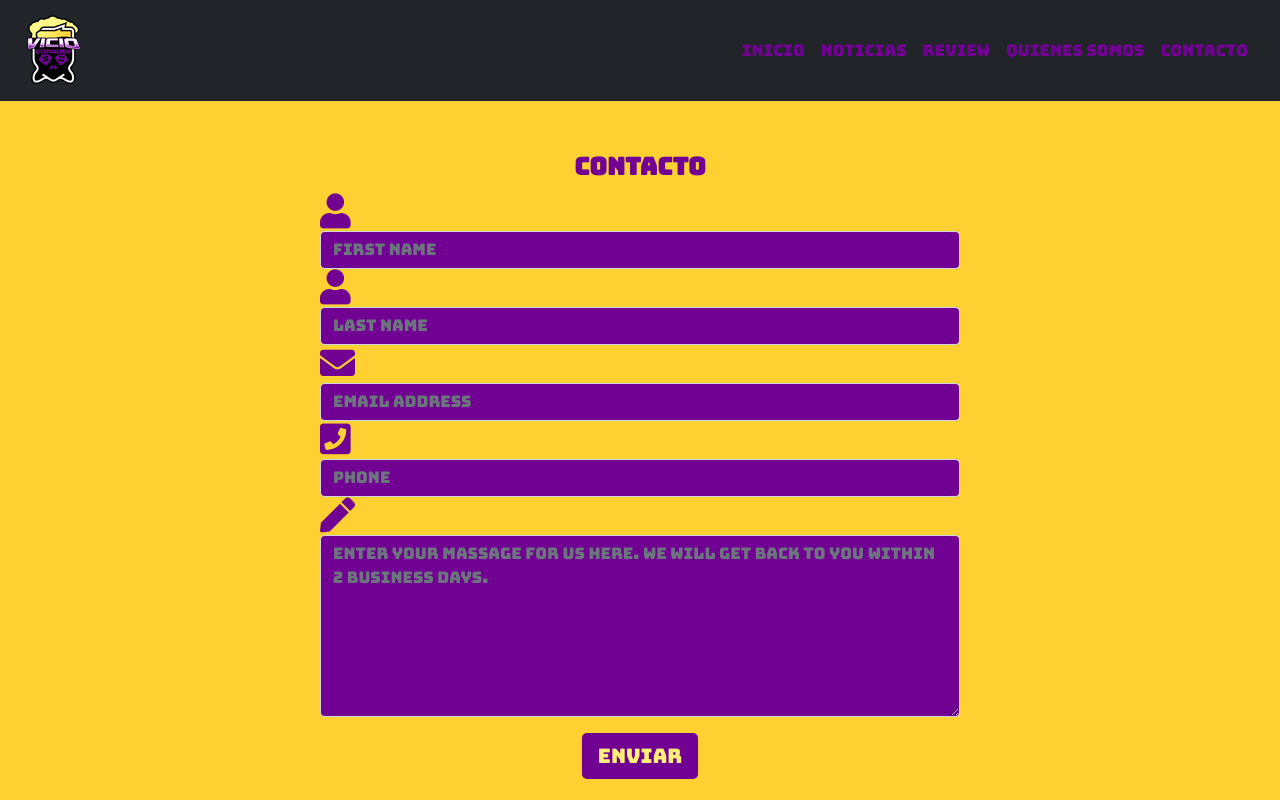
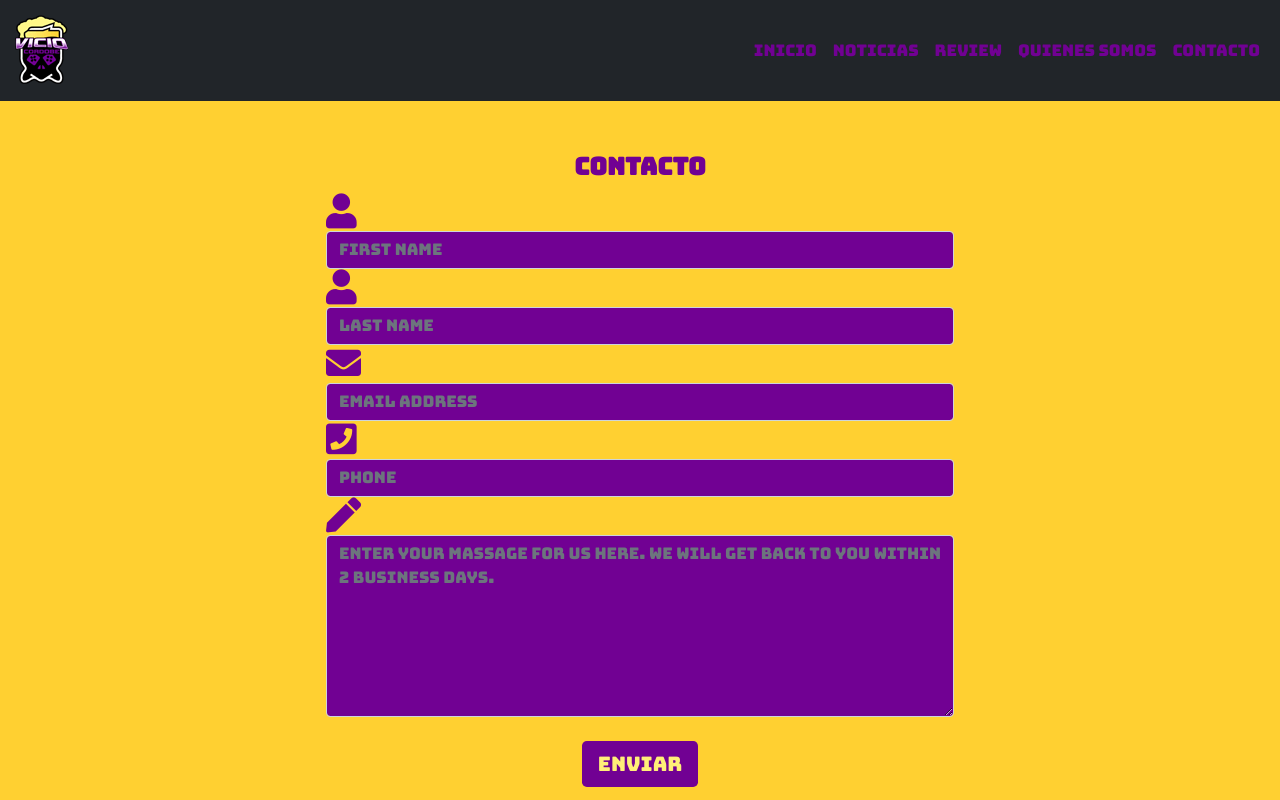
Before and after one commit to erikavives/viciocordobe-sass, a website: page pages/contacto.html in a window 1280 px wide. Shown: the top 800 px of the page. Drawn offline with nearby package versions, Linux system fonts and the light colour scheme.

Commit message:
modificacion del scroll

```diff
--- a/css/style.css
+++ b/css/style.css
@@ -61,9 +61,6 @@ button:hover {
   color: #710193;
 }
 
-.intro-section {
-  padding: 3rem 0 0 0;
-}
 .intro-section span {
   color: #710193;
   font-size: medium;
--- a/pages/contacto.html
+++ b/pages/contacto.html
@@ -23,15 +23,12 @@
 </head>
 <body>
     <header>
-        <div class="container-fluid g-0">
-            <div class="row">
-                <div class="col">
-                <nav class="navbar navbar-expand-lg bg-dark">
-                <div class="container-fluid">
+        <nav class="navbar navbar-expand-lg bg-dark">
+            <div class="container-fluid">
                     <a class="navbar-brand" href="../index.html"><img src="../img/logochico.png" alt="logochico"></a>
-                        <button class="navbar-toggler" type="button" data-bs-toggle="collapse" data-bs-target="#navbarNav" aria-controls="navbarNav" aria-expanded="false" aria-label="Toggle navigation">
+                    <button class="navbar-toggler" type="button" data-bs-toggle="collapse" data-bs-target="#navbarNav" aria-controls="navbarNav" aria-expanded="false" aria-label="Toggle navigation">
                             <i class="bi bi-list"></i>
-                        </button>
+                    </button>
                         <div class="collapse navbar-collapse" id="navbarNav">
                             <ul class="navbar-nav ms-auto">
                             <li class="nav-item">
@@ -51,16 +48,12 @@
                             </li>
                             </ul>
                         </div>
-                        </div>
-                    </nav>
-                </div>
             </div>
-        </div>
+        </nav>
     </header>
     <main>
 <!--Section-->
-<section class="conteiner intro-section py-5">
-    <div class="row">
+<section class="container-fluid intro-section py-5">
                 <form class="form-horizontal" method="post">
                     <fieldset>
                         <legend class="text-center contact-title"> Contacto</legend>
@@ -99,7 +92,7 @@
                                 </div>
                             </div>
 
-                            <div class="form-group pt-3">
+                            <div class="form-group pt-4">
                                 <div class="col-md-12 text-center">
                                     <button type="submit" class="btn-lg">Enviar</button>
                                 </div>
```
Also changed, not shown: index.html (+2 -8 lines), pages/noticias.html (+6 -12 lines), pages/quienessomos.html (+7 -13 lines), pages/review.html (+0 -7 lines).
